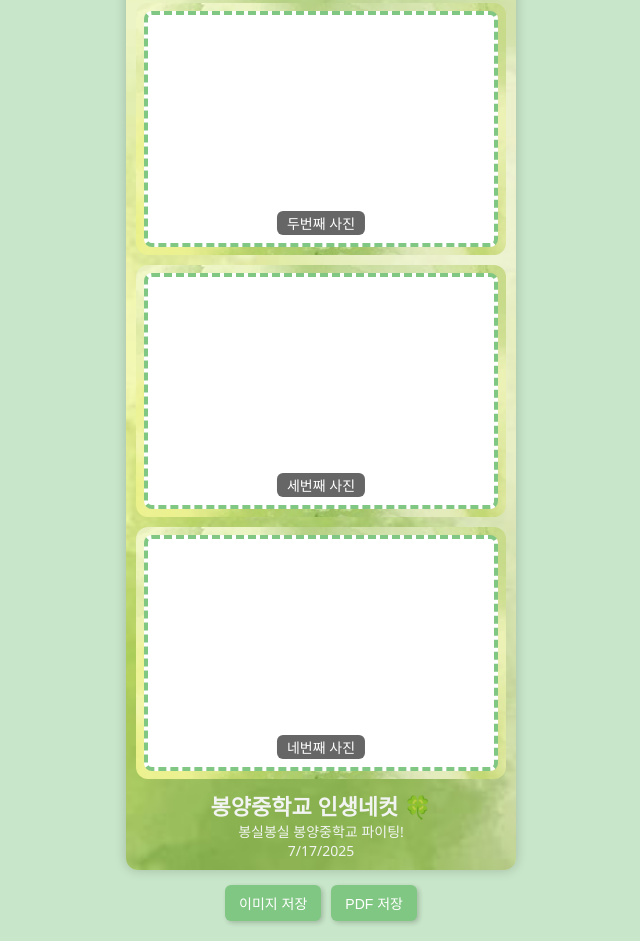
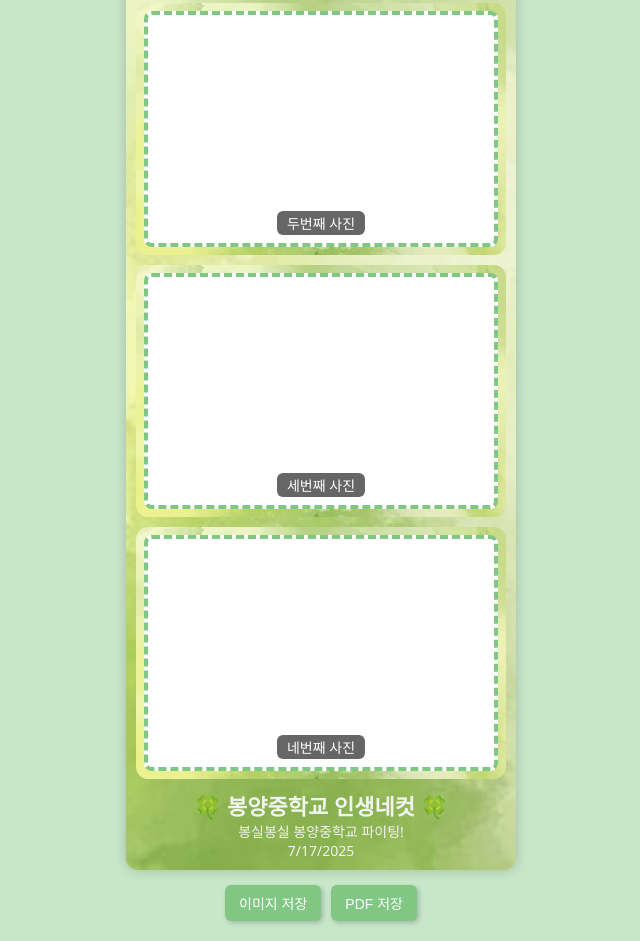
Before and after one commit to taegwon04/-, a plain HTML site: page index.html in a window 1280 px wide. Shown: the part 289-1230 px from the top of the page, without its empty margins (319-959 px from the left). Drawn offline with nearby package versions, Linux system fonts and the light colour scheme.

Commit message:
Update index.html

```diff
--- a/index.html
+++ b/index.html
@@ -148,7 +148,7 @@
       </div>
     </div>
     <div class="footer">
-      <div class="f-title">봉양중학교 인생네컷 🍀</div>
+      <div class="f-title">🍀 봉양중학교 인생네컷 🍀</div>
       <div class="f-message">봉실봉실 봉양중학교 파이팅!</div>
       <div class="f-message" id="today"></div>
     </div>
```
